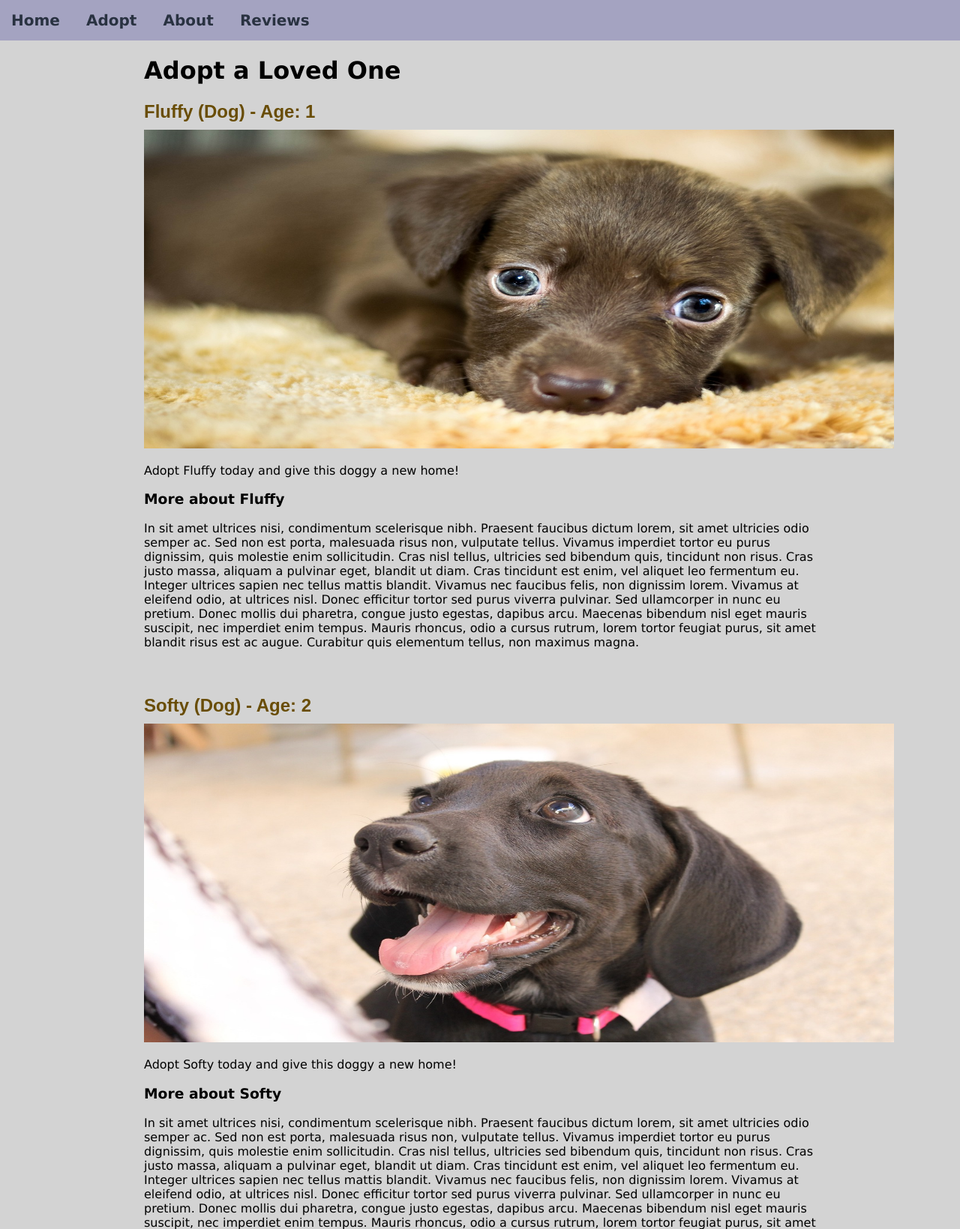
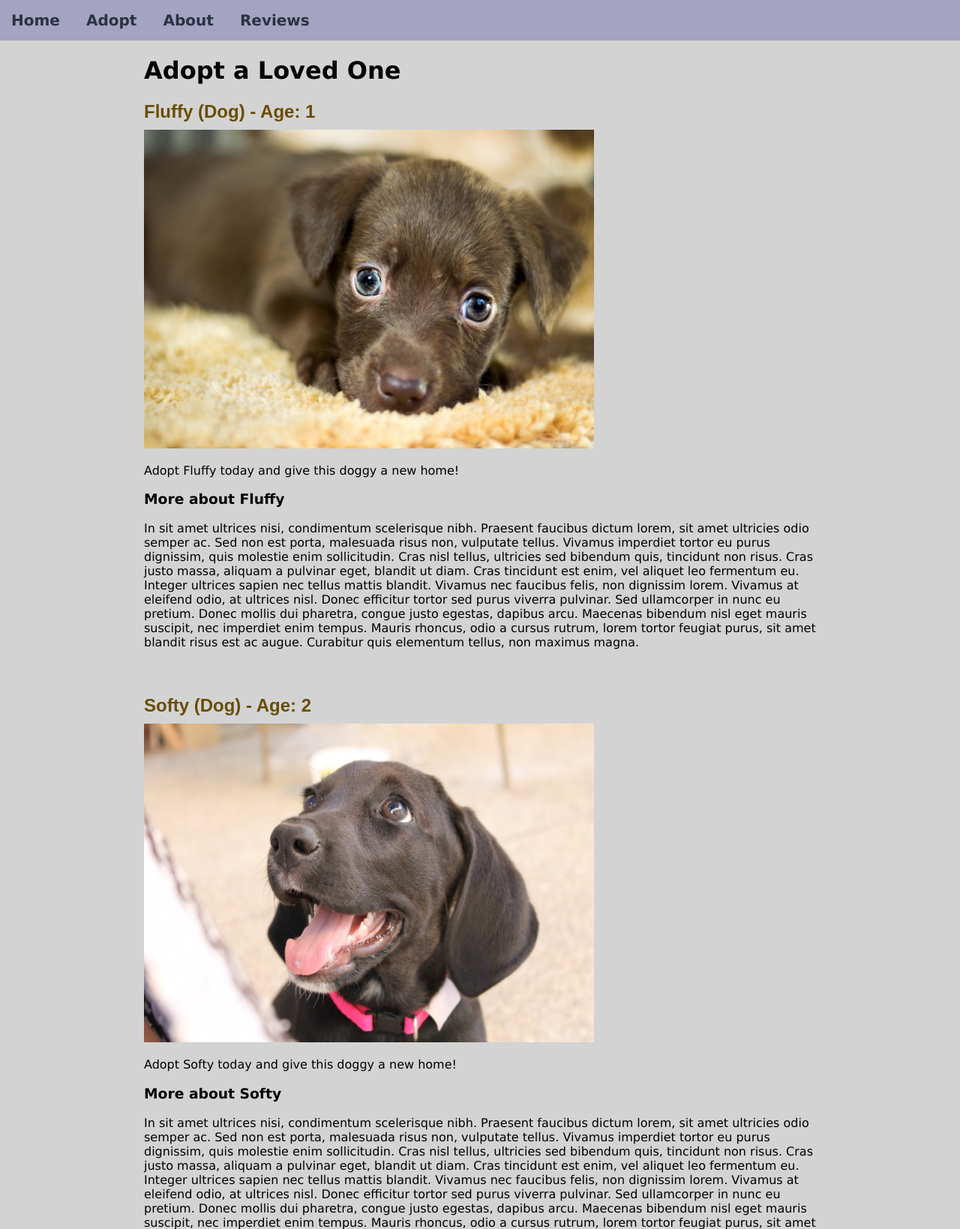
Before and after one commit to bchairez4/flask-landing-page, a Flask app: page /adopt in a window 1280 px wide. Shown: the part 140-1779 px from the top of the page at 75% size. Run offline with Flask 3, Linux system fonts and the light colour scheme.

Commit message:
added style to adoption images

```diff
--- a/static/css/style.css
+++ b/static/css/style.css
@@ -64,6 +64,13 @@ img {
     margin: 0;
 }
 
+.adoptImages {
+    min-width: 200px;
+    max-width: 600px;
+    min-height: 200px;
+    max-height: 600px;
+}
+
 .adoptDescription {
     padding-bottom: 45px;
 }
```
